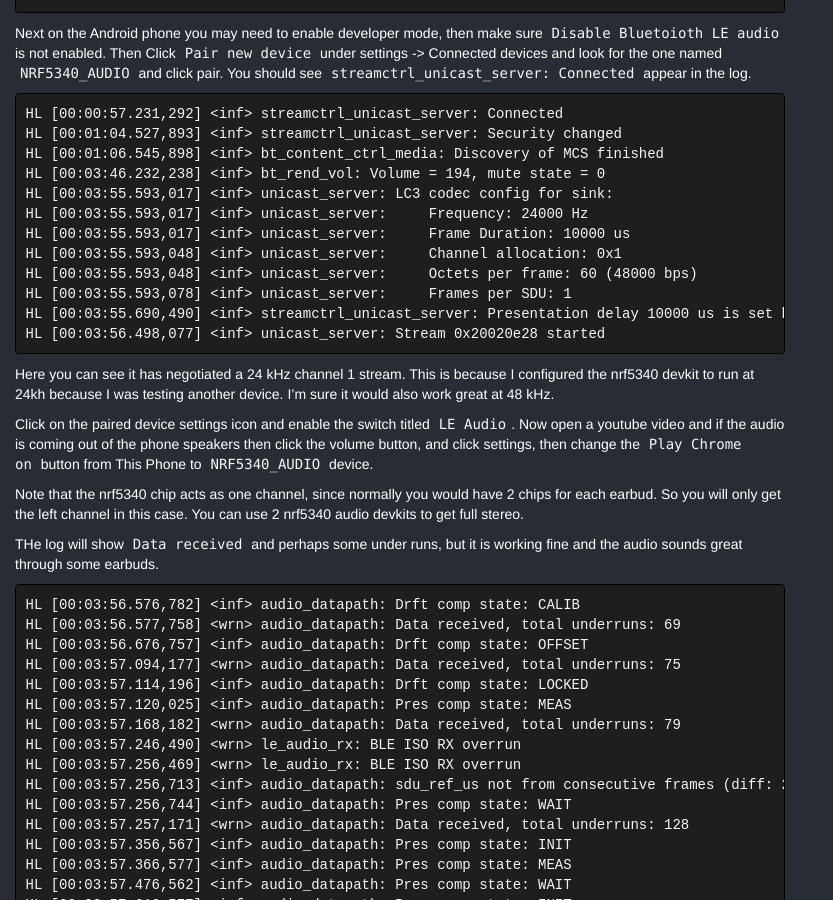
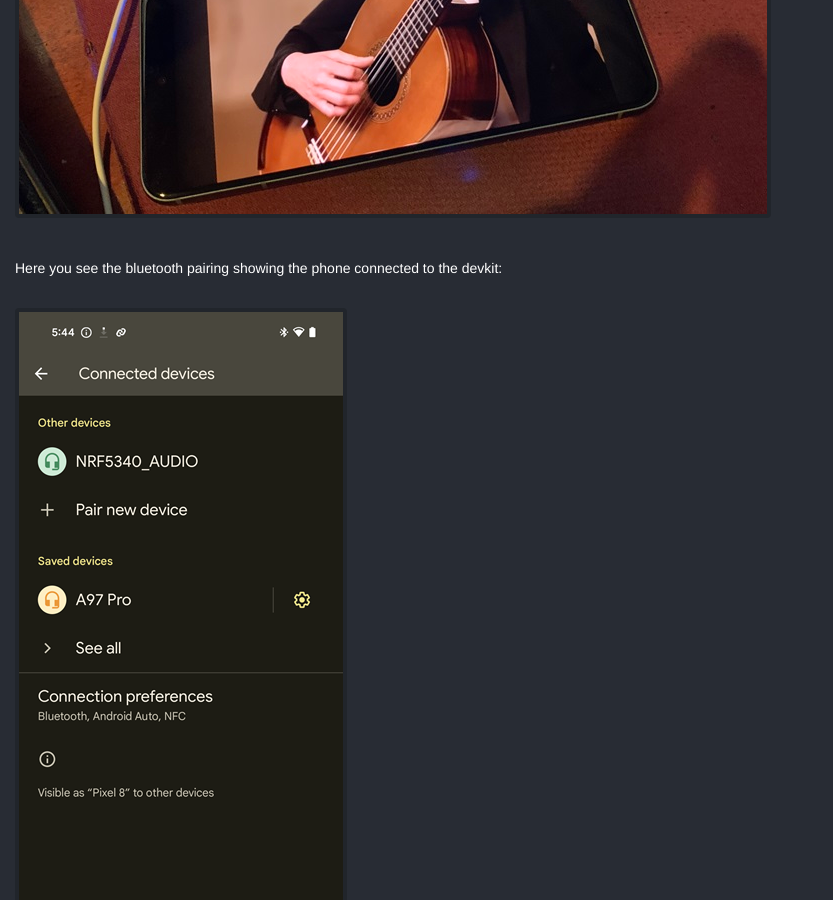
Before and after one commit to lovettchris/lovettchris.github.io, an MkDocs documentation site: the page built from docs/posts/nrf5340_pixel/index.md, in a window 1280 px wide and 900 px high, scrolled down 480 px. Shown: the whole window, without its empty margins (0-833 px from the left). Built offline with MkDocs 1.6.1, drawn with Linux system fonts in a browser that asks for light colours.

Commit message:
add photos

```diff
--- a/docs/posts/nrf5340_pixel/index.md
+++ b/docs/posts/nrf5340_pixel/index.md
@@ -2,6 +2,12 @@
 # Connecting nrf5340 audio devkit to Pixel 8 Android Phone
 
 I was able to stream audio from my Pixel 8 phone phone running Android 14 to my [nrf5340 audio devkit](https://www.nordicsemi.com/Products/Development-hardware/nRF5340-Audio-DK).
+
+![music](music.jpg)
+
+Here you see the bluetooth pairing showing the phone connected to the devkit:
+
+![pairing](pairing.jpg)
 
 First you build the firmware as a headset with CONFIG_AUDIO_DEV=1 flash the firmware and ensure
 it is advertising. You should see this in the console output:
```
Also changed, not shown: docs/posts/nrf5340_pixel/music.jpg (added), docs/posts/nrf5340_pixel/pairing.jpg (added).
